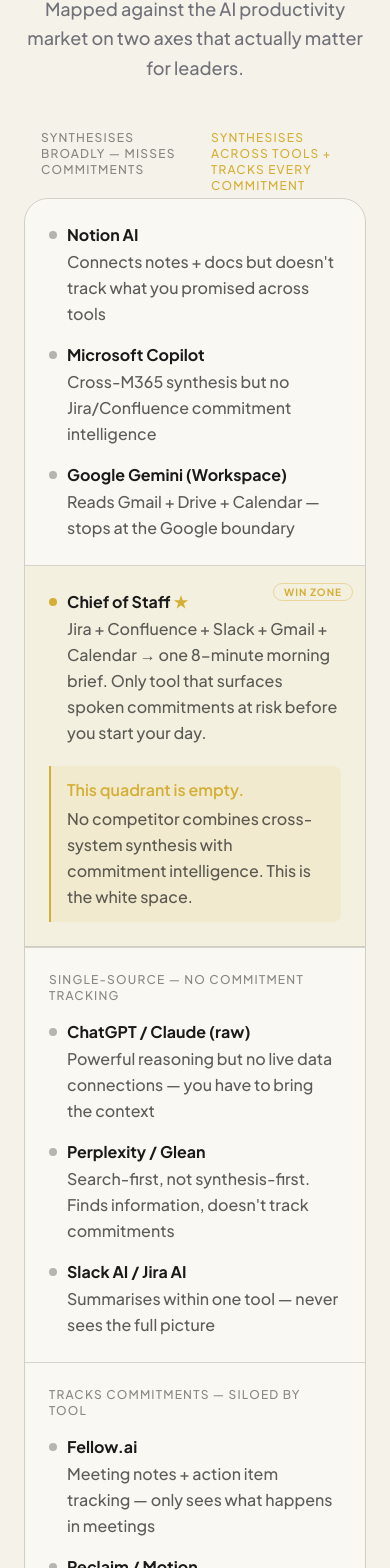
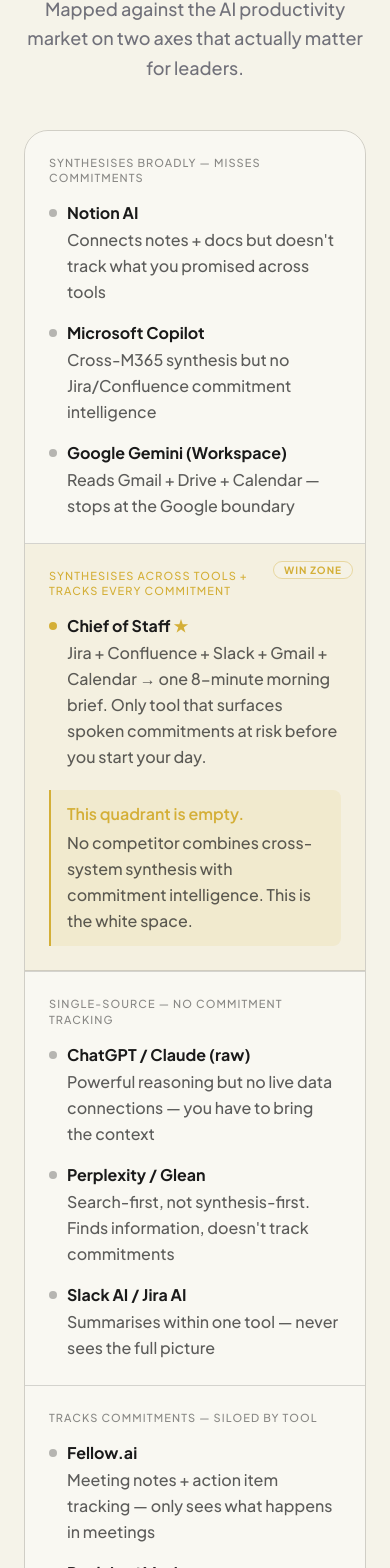
Before and after one commit to Alluvium-Admin/COS_Landing_Page, a Next.js app: page / in a window 390 px wide. Shown: the part 3359-4927 px from the top of the page. Built offline with nearby package versions, Linux system fonts and the light colour scheme.

Commit message:
fix: improve competitive positioning layout on mobile devices

```diff
--- a/components/landing/CompetitivePositioning.tsx
+++ b/components/landing/CompetitivePositioning.tsx
@@ -82,7 +82,7 @@
           viewport={{ once: true, margin: "-60px" }}
         >
           {/* Top axis labels */}
-          <div className="grid grid-cols-2 mb-1 px-px">
+          <div className="hidden md:grid grid-cols-2 mb-1 px-px">
             <p className="text-xs font-sans font-medium tracking-widest uppercase text-foreground/50 pl-4">
               {competitive.axes.yTopLeft}
             </p>
@@ -99,6 +99,9 @@
               variants={item}
               className="p-6 border-b border-r-0 md:border-r border-border bg-card/40"
             >
+              <p className="text-[11px] font-sans font-medium tracking-widest uppercase text-foreground/50 mb-4 md:hidden leading-snug">
+                {competitive.axes.yTopLeft}
+              </p>
               {competitive.topLeft.map((c) => (
                 <CompetitorRow key={c.name} name={c.name} description={c.description} />
               ))}
@@ -110,12 +113,16 @@
               className="p-6 border-b border-border bg-secondary/5 relative"
             >
               <div className="absolute top-3 right-3">
-                <span className="text-[10px] font-sans font-bold tracking-widest uppercase text-secondary border border-secondary/40 rounded-full px-2.5 py-0.5">
+                <span className="text-[10px] font-sans font-bold tracking-widest uppercase text-secondary border border-secondary/40 rounded-full px-2.5 py-0.5 bg-background/50 backdrop-blur-sm">
                   {competitive.winZone.badge}
                 </span>
               </div>
 
-              <div className="flex items-start gap-2.5 mb-5">
+              <p className="text-[11px] font-sans font-medium tracking-widest uppercase text-secondary mb-4 md:hidden leading-snug pr-20">
+                {competitive.axes.yTopRight}
+              </p>
+
+              <div className="flex items-start gap-2.5 mb-5 mt-2 md:mt-0">
                 <span className="mt-2 w-2 h-2 shrink-0 rounded-full bg-secondary" />
                 <div>
                   <p className="text-base font-sans font-bold text-foreground">
@@ -143,7 +150,7 @@
               variants={item}
               className="p-6 border-r-0 md:border-r border-t border-border bg-card/40"
             >
-              <p className="text-xs font-sans font-medium tracking-widest uppercase text-foreground/50 mb-4">
+              <p className="text-[11px] font-sans font-medium tracking-widest uppercase text-foreground/50 mb-4 leading-snug">
                 {competitive.axes.yBottomLeft}
               </p>
               {competitive.bottomLeft.map((c) => (
@@ -156,7 +163,7 @@
               variants={item}
               className="p-6 border-t border-border bg-card/40"
             >
-              <p className="text-xs font-sans font-medium tracking-widest uppercase text-foreground/50 mb-4">
+              <p className="text-[11px] font-sans font-medium tracking-widest uppercase text-foreground/50 mb-4 leading-snug">
                 {competitive.axes.yBottomRight}
               </p>
               {competitive.bottomRight.map((c) => (
@@ -166,7 +173,7 @@
           </div>
 
           {/* X-axis bottom labels */}
-          <div className="flex justify-between mt-2 px-px">
+          <div className="hidden md:flex justify-between mt-2 px-px">
             <p className="text-xs font-sans font-medium tracking-widest uppercase text-foreground/50">
               {competitive.axes.xLeft}
             </p>
```
